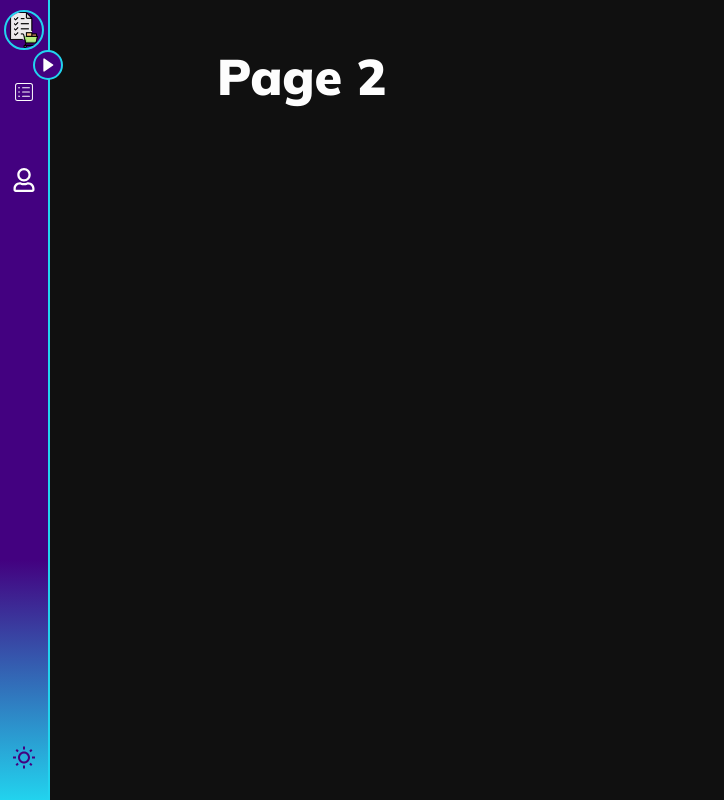
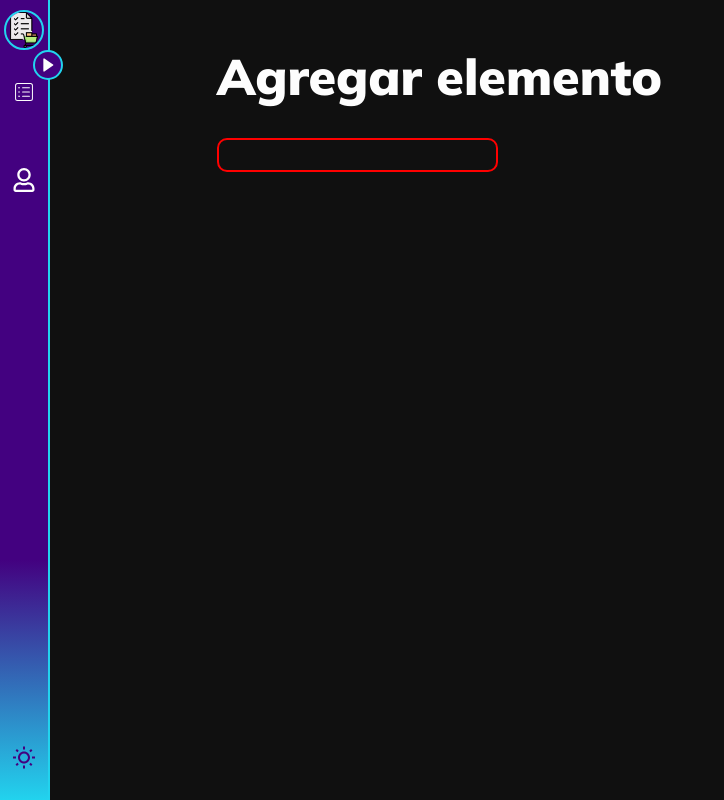
Before and after one commit to irenealcaine/lista-de-la-compra, a React (Create React App) app: page /agregar-elemento in a window 1280 px wide. Shown: the whole page, without its empty margins (0-724 px from the left). Built offline with nearby package versions, Linux system fonts and the light colour scheme; some icons are missing.

Commit message:
update Page2.jsx

```diff
--- /dev/null
+++ b/src/Components/TextInput/TextInput.jsx
@@ -0,0 +1,10 @@
+import React from 'react'
+import './TextInput.scss'
+
+const TextInput = () => {
+  return (
+    <input type='text' />
+  )
+}
+
+export default TextInput
--- /dev/null
+++ b/src/Components/TextInput/TextInput.scss
@@ -0,0 +1,8 @@
+input {
+  background-color: transparent;
+  color: inherit;
+  outline: none;
+  border: 2px solid red;
+  padding: 5px 10px;
+  border-radius: 10px;
+}
--- a/src/Pages/Page2/Page2.jsx
+++ b/src/Pages/Page2/Page2.jsx
@@ -1,9 +1,11 @@
+import TextInput from "../../Components/TextInput/TextInput";
 import "./Page2.scss";
 
 const Page2 = () => {
   return (
     <div className="page2">
-      <h1>Page 2</h1>
+      <h1>Agregar elemento</h1>
+      <TextInput />
     </div>
   );
 };
```
